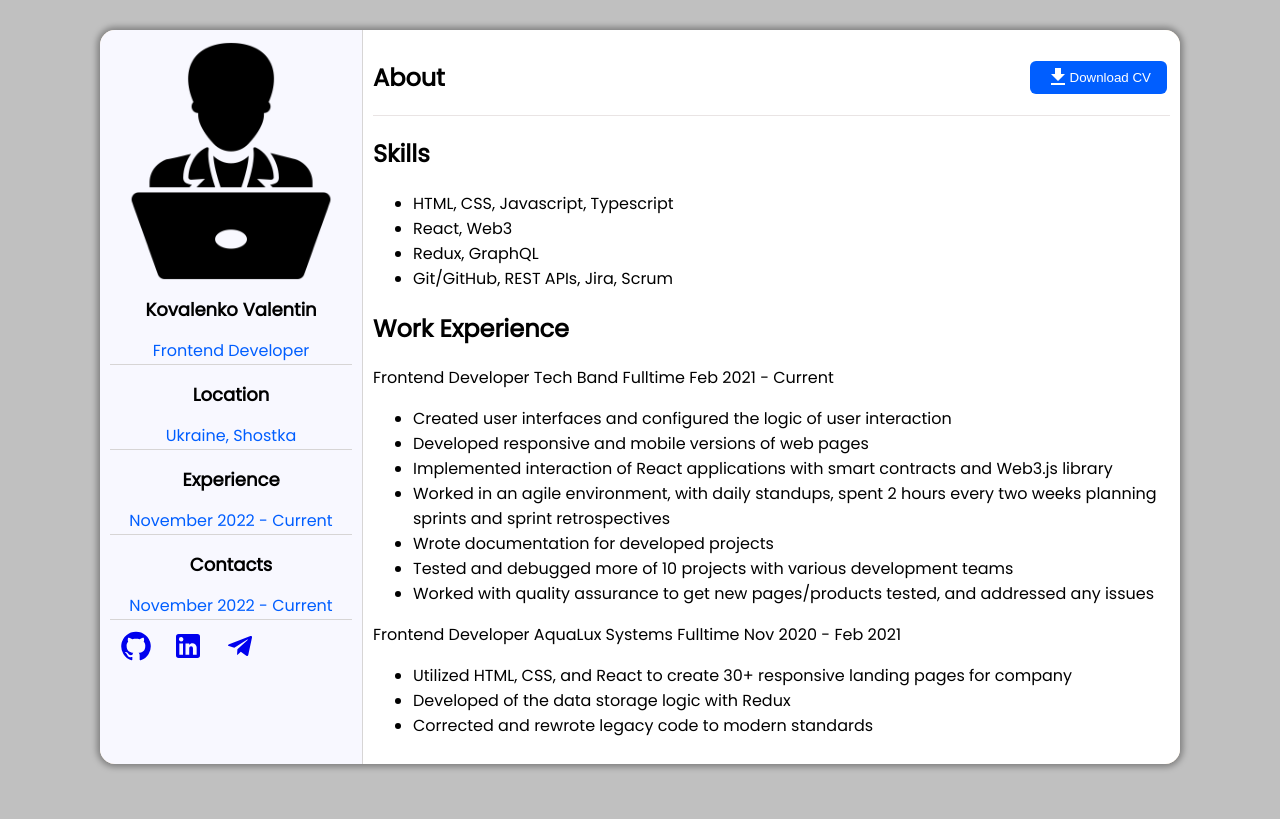
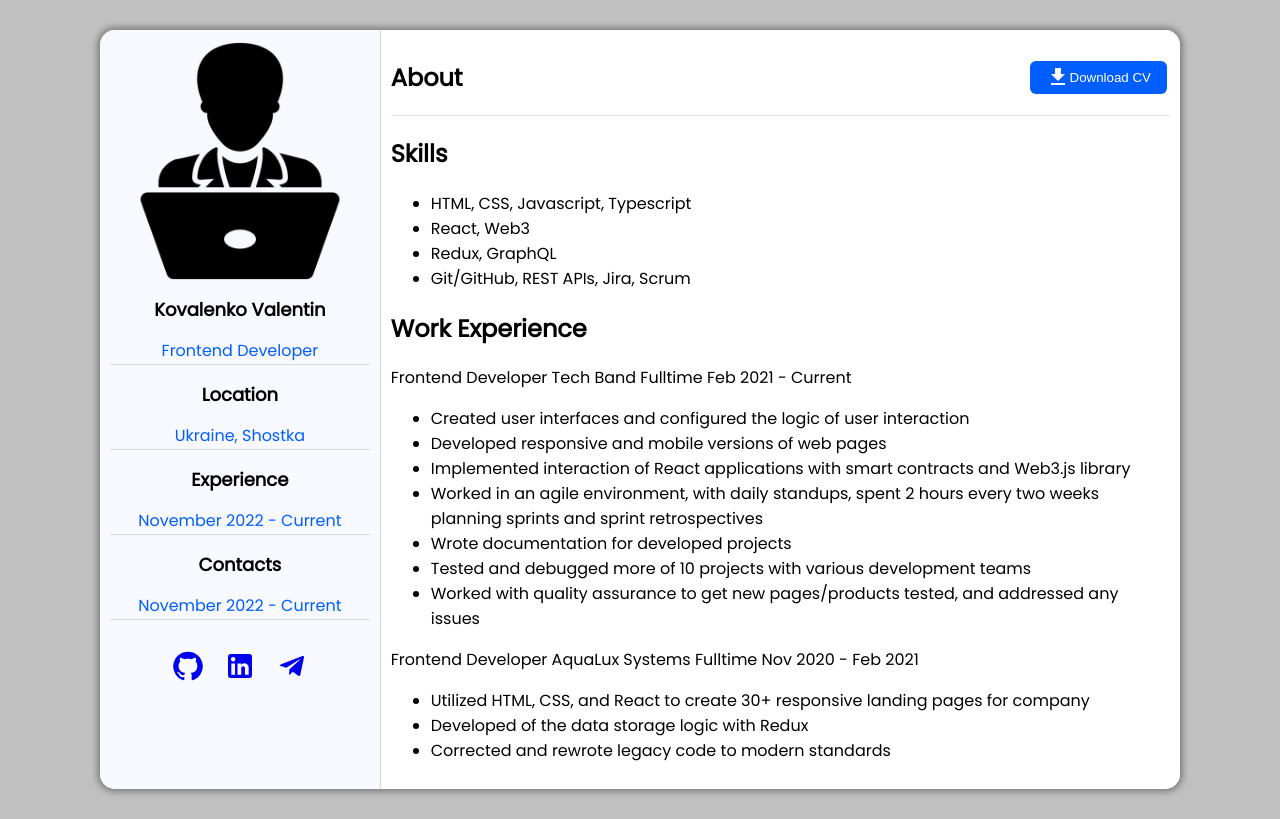
Before and after one commit to ValentinProg/pf-project-2, a React (Create React App) app: page / in a window 1280 px wide. Built offline with nearby package versions, Linux system fonts and the light colour scheme.

Commit message:
change contact block and socialMedia block

```diff
--- a/src/components/Content.css
+++ b/src/components/Content.css
@@ -1,26 +1,15 @@
-.wrapper {
-  /* display: flex;
-  justify-content: center; */
-  /* margin: 5rem; */
-/* padding: 5rem; */
-  /* margin: 0 auto; */
-
-}
-
 .content {
   display: flex;
   flex-direction: row;
-  /* justify-content: center; */
   box-shadow: 0px 0px 6px 3px grey;
   background-color: blanchedalmond;
   height: auto;
   width: auto;
   border-radius: 15px;
-  /* margin: 0 auto;
-   */
 }
 
 .contacts {
+  flex: 1;
   border-right: 1px solid rgb(215, 213, 213);
   padding: 10px;
   height: auto;
@@ -28,16 +17,13 @@
   background-color: ghostwhite;
   display: flex;
   flex-direction: column;
-  /* justify-content: space-around; */
   border-bottom-left-radius: 15px;
   border-top-left-radius: 15px;
-
 }
 
 .contacts img {
-width: auto;
-height: 15rem;
-
+  width: auto;
+  height: 15rem;
 }
 .contacts h2 {
   font-size: 18px;
@@ -47,22 +33,24 @@ height: 15rem;
   display: flex;
   flex-direction: column;
   align-items: center;
-
 }
 
 .contacts div:nth-last-child(n + 2) {
   border-bottom: 1px solid rgb(215, 213, 213);
   height: auto;
   padding: 1px;
-
 }
 
 .contacts span {
   color: rgb(0, 94, 255);
 }
-/* .socialMedia {
 
-} */
+.socialMedia {
+  display: flex;
+justify-content: center;
+padding: 20px;
+
+}
 
 .socialMedia svg {
   margin: 10px;
@@ -76,6 +64,7 @@ height: 15rem;
 }
 
 .main {
+  flex: 3;
   padding: 20px;
   height: auto;
   width: auto;
@@ -115,93 +104,42 @@ height: 15rem;
 .mainButtons button:hover,
 button:active {
   background-color: rgb(6, 74, 192);
-
 }
 
 .mainSkills {
-  border-top: 1px solid  rgb(233, 228, 228);
+  border-top: 1px solid rgb(233, 228, 228);
 }
-
 
 @media only screen and (max-width: 1444px) {
   .App {
-    Padding: 30px 100px ;
-
+    padding: 30px 100px;
   }
 
-    .main,
+  .main,
   .contacts {
     padding: 10px;
   }
 }
 
-
 @media only screen and (max-width: 768px) {
-
   .App {
-    Padding: 30px 50px ;
-
+    padding: 30px 50px;
   }
 
   .content {
     display: flex;
     flex-direction: column;
     /* justify-content: center; */
-
   }
 
   .main {
     border-bottom-right-radius: 15px;
     border-bottom-left-radius: 15px;
     border-top-right-radius: 0px;
-
   }
   .contacts {
     border-top-right-radius: 15px;
     border-top-left-radius: 15px;
     border-bottom-left-radius: 0px;
   }
-
-
-  /* .mainButtons button {
-    padding: 0.1rem 0.5rem;
-    border-radius: 6px;
-    margin: 1px;
-  } */
-
-  /* .main,
-  .contacts {
-    padding: 10px;
-  } */
 }
-
-/* @media only screen and (max-width: 425px) {
-  .mainHeader {
-    display: flex;
-    flex-direction: column;
-    align-items: center;
-    margin: 20px;
-  }
-
-  .contacts h2,
-  .main h2 {
-    font-size: 16px;
-  }
-  .main,
-  .contacts {
-    padding: 10px;
-  }
-  .contacts span {
-    font-size: 12px;
-  }
-  .mainButtons button {
-    padding: 0.1rem 0.5rem;
-    border-radius: 6px;
-    margin: 1px;
-  }
-
-  .mainButtons {
-    display: flex;
-    flex-direction: column;
-  }
-} */
--- a/src/index.css
+++ b/src/index.css
@@ -1,16 +1,8 @@
 body {
   margin: 0;
   align-items: center;
-  font-family: 'Poppins', sans-serif;
+  font-family: "Poppins", sans-serif;
   -webkit-font-smoothing: antialiased;
   -moz-osx-font-smoothing: grayscale;
-
-
-
-  background-color: #C0C0C0;
+  background-color: #c0c0c0;
 }
-
-code {
-  font-family: source-code-pro, Menlo, Monaco, Consolas, 'Courier New',
-    monospace;
-}
```
